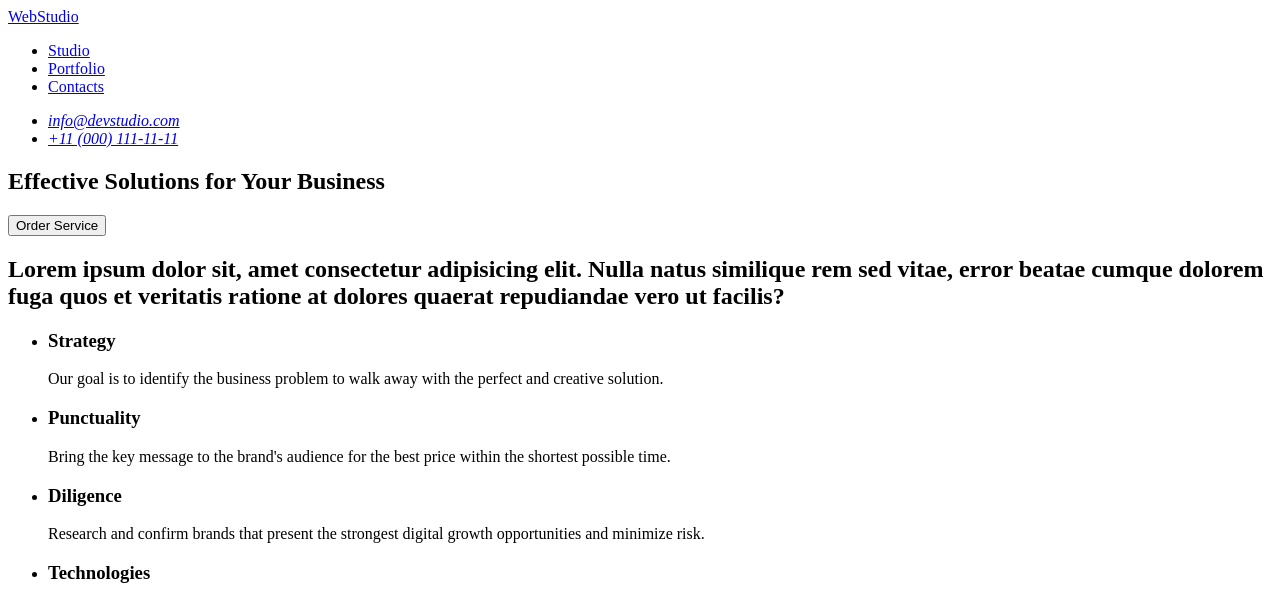
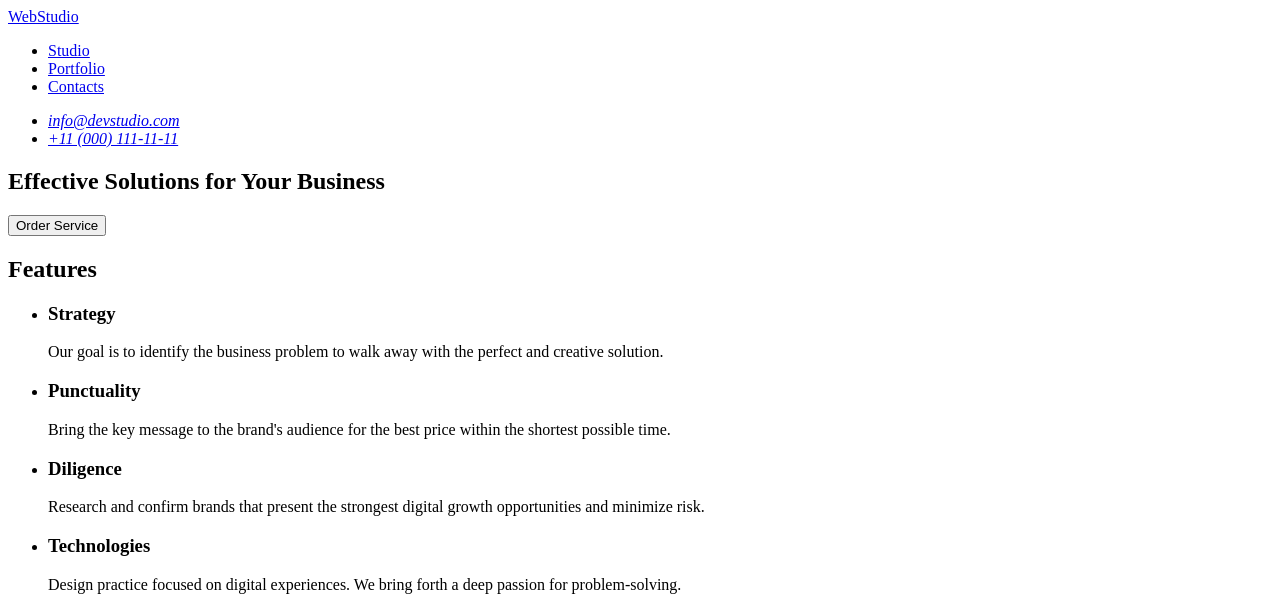
Before and after one commit to Kharisova-Anna/goit-markup-hw-01, a plain HTML site: page index.html in a window 1280 px wide. Shown: the top 600 px of the page. Drawn offline with Linux system fonts and the light colour scheme.

Commit message:
update index.html

```diff
--- a/index.html
+++ b/index.html
@@ -30,11 +30,7 @@
         <button type="button">Order Service</button>
       </section>
       <section>
-        <h2>
-          Lorem ipsum dolor sit, amet consectetur adipisicing elit. Nulla natus
-          similique rem sed vitae, error beatae cumque dolorem fuga quos et
-          veritatis ratione at dolores quaerat repudiandae vero ut facilis?
-        </h2>
+        <h2>Features</h2>
         <ul>
           <li>
             <h3>Strategy</h3>
```
